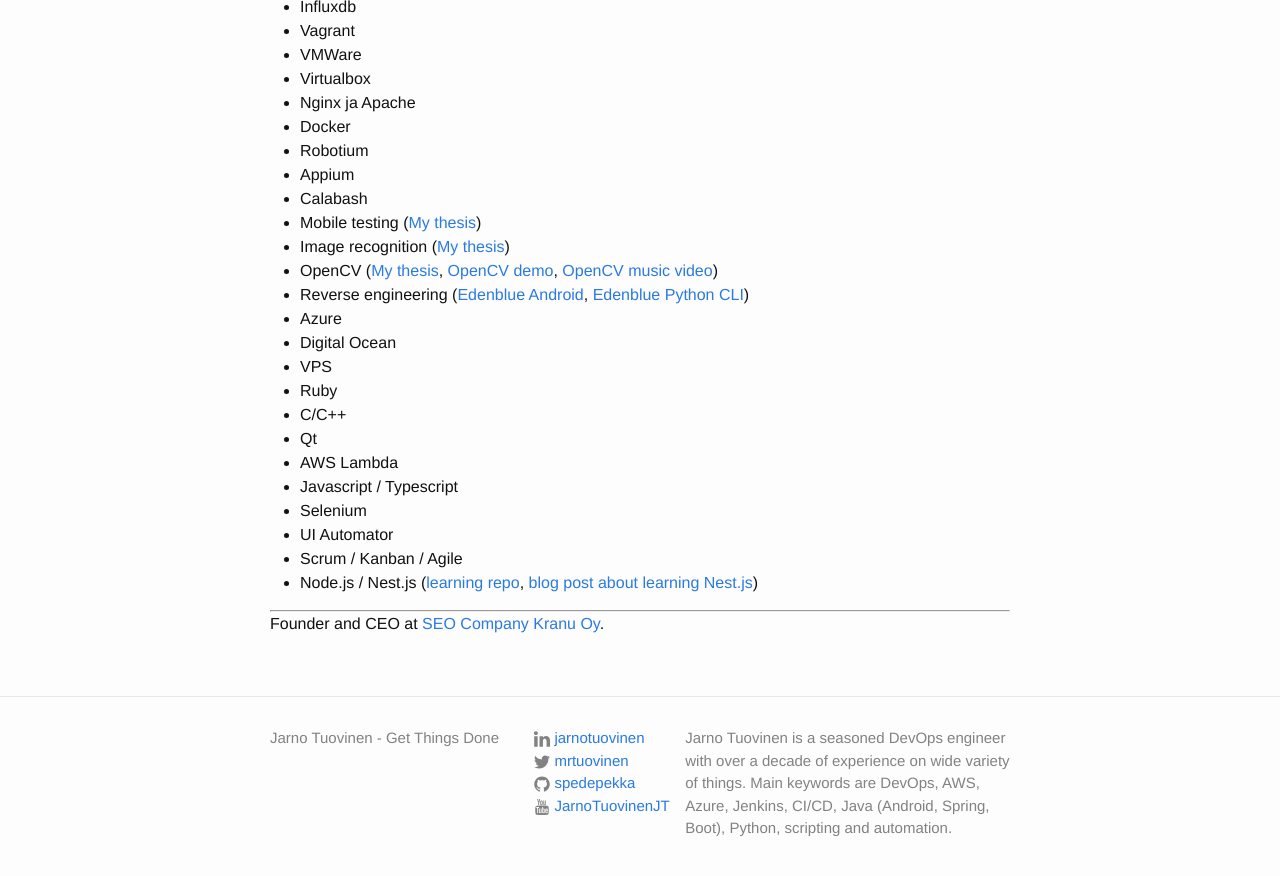
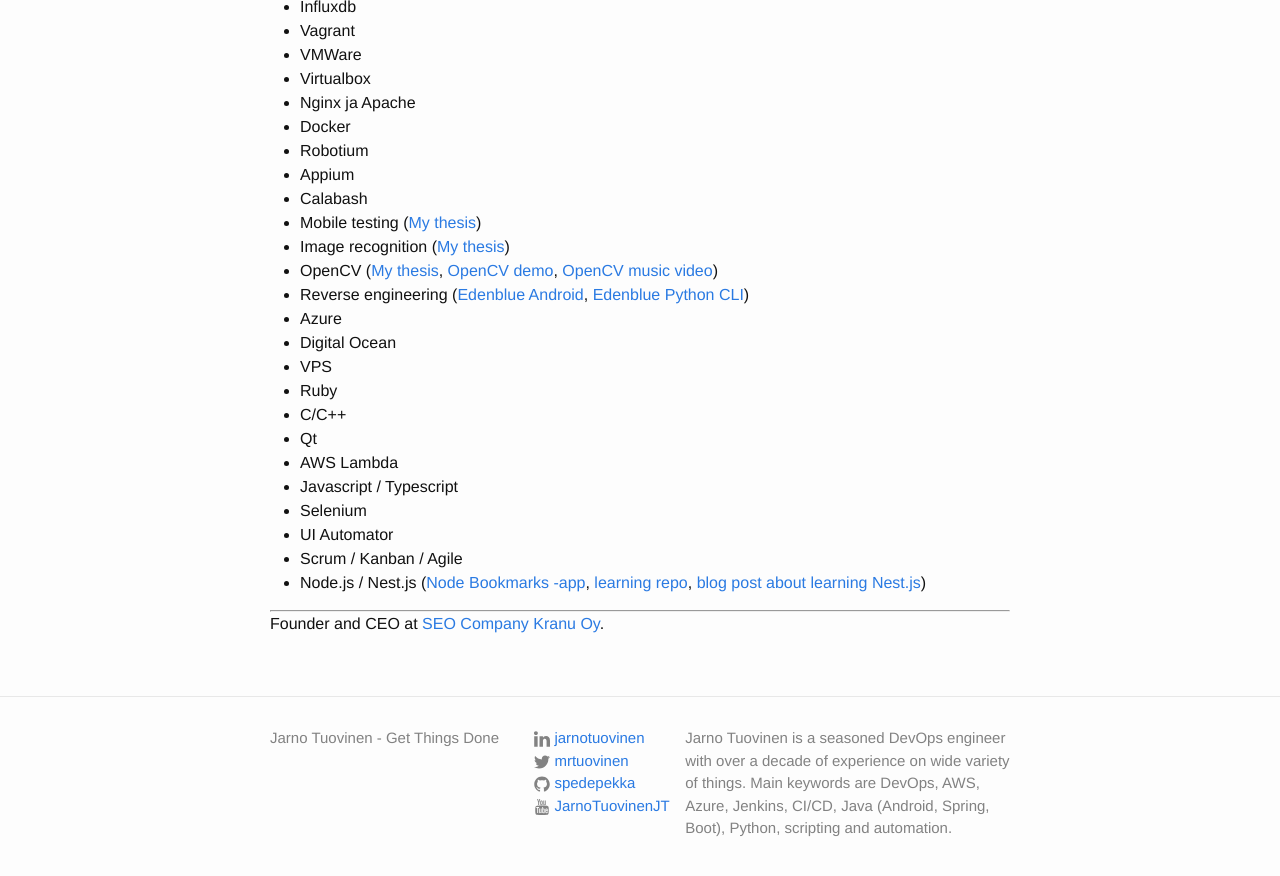
Before and after one commit to spedepekka/spedepekka.github.io, a Jekyll site: the page built from index.md, in a window 1280 px wide and 900 px high, scrolled down 1915 px. Shown: the top 876 px of the window. Built offline with Jekyll 4.4.1, drawn with Linux system fonts in a browser that asks for light colours.

Commit message:
Update Node.js skills

```diff
--- a/index.md
+++ b/index.md
@@ -81,7 +81,7 @@
 * Selenium
 * UI Automator
 * Scrum / Kanban / Agile
-* Node.js / Nest.js ([learning repo](https://github.com/spedepekka/nest-bakkari), [blog post about learning Nest.js]({{ site.baseurl }}{% link _posts/2024-06-12-embracing-modern-backend-development-learning-nest-js-prisma-postgresql-and-neon-tech.markdown %}))
+* Node.js / Nest.js ([Node Bookmarks -app](https://github.com/spedepekka/node-bookmarks), [learning repo](https://github.com/spedepekka/nest-bakkari), [blog post about learning Nest.js]({{ site.baseurl }}{% link _posts/2024-06-12-embracing-modern-backend-development-learning-nest-js-prisma-postgresql-and-neon-tech.markdown %}))
 
 ---
 
```
